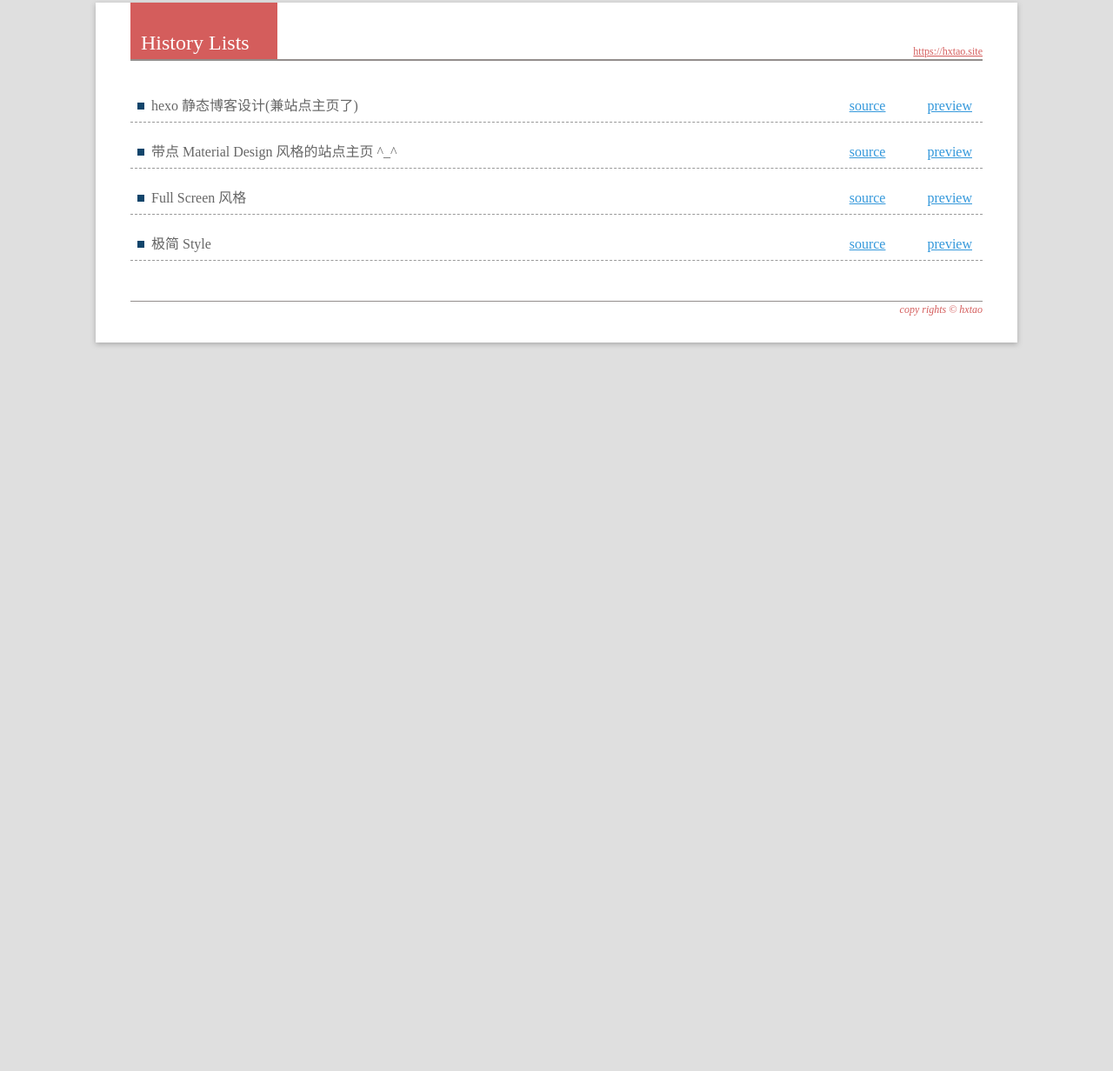
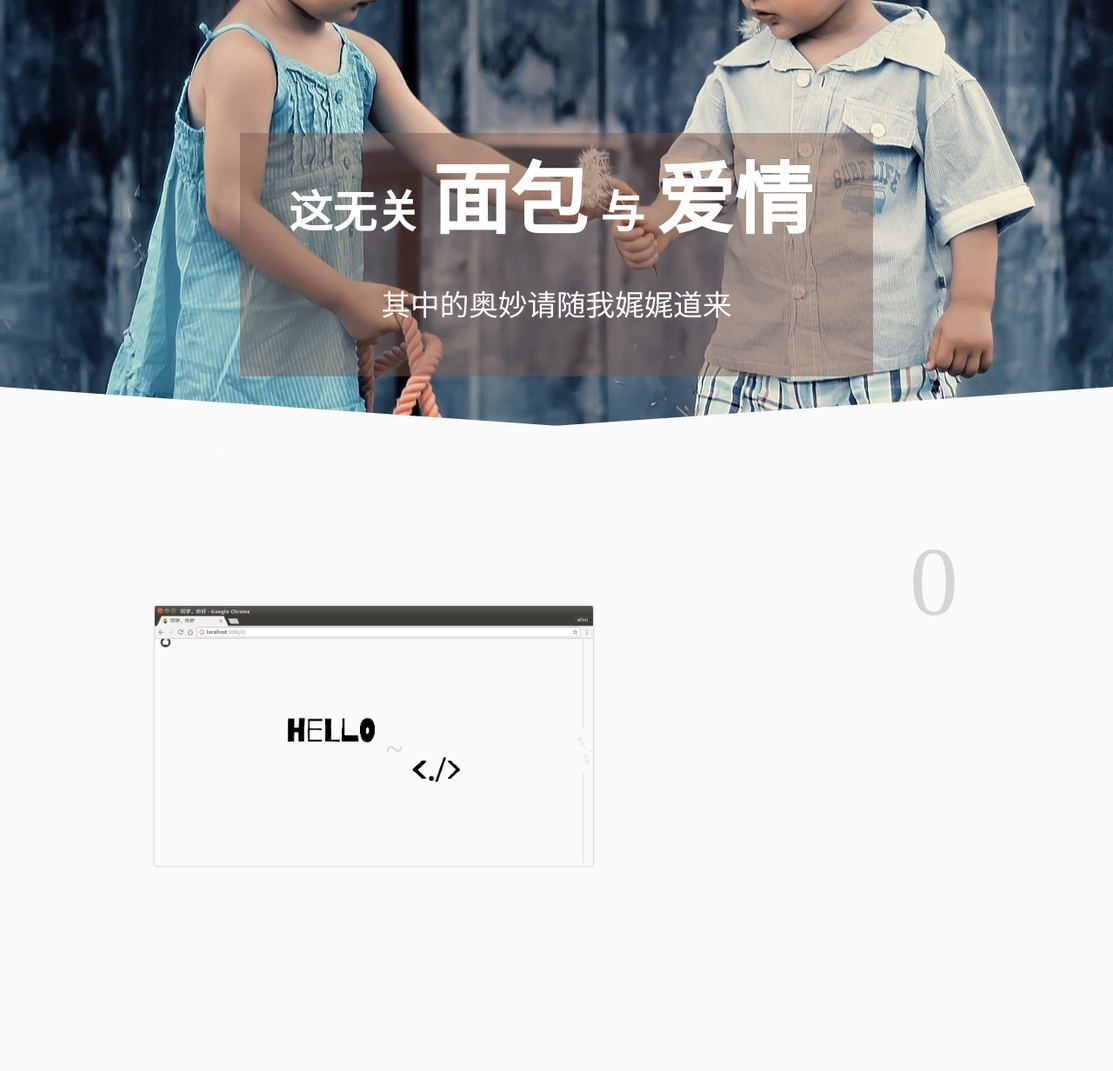
Before and after one commit to huangxutao/hxtao.site, a website: page index.html in a window 1280 px wide. Shown: the part 27-1259 px from the top of the page at 87% size. Before the commit the page ends 800 px from the top, so only its background shows below. Drawn offline with Linux system fonts and the light colour scheme.

Commit message:
来个逼格高的^_^

```diff
--- /dev/null
+++ b/_/css/style.css
@@ -0,0 +1,129 @@
+html,body{
+  margin: 0;
+  width: 100%;
+  height: 100%;
+  font: 14px/1 serif, sans-serif, monospace;
+}
+
+.wrapper{
+  position: relative;
+  width: 100%;
+  height: 80%;
+  cursor: default;
+  user-select: none;
+  overflow: hidden;
+}
+
+.wrapper:before, .wrapper:after{
+  position: absolute;
+  bottom: 0;
+  content: "";
+  width: 100%;
+  height: 12rem;
+  background: #fafafa;
+  z-index: 999;
+}
+
+.wrapper:before{
+  transform: rotate(4deg);
+  transform-origin: top left;
+}
+
+.wrapper:after{
+  transform: rotate(-4deg);
+  transform-origin: top right;
+}
+
+.wrapper .pic{
+  width: 100%;
+  height: 100%;
+  background: url('../images/1.jpg');
+  background-position: center center;
+}
+
+.wrapper .words{
+  position: absolute;
+  top: 0;
+  right: 0;
+  bottom: 0;
+  left: 0;
+  margin: auto;
+  width: 52rem;
+  height: 20rem;
+  color: #fff;
+  text-align: center;
+  background: rgba(121, 85, 72, 0.47);
+  /*background: rgba(158, 158, 158, 0.57);*/
+}
+
+.wrapper .words h1{
+  font-size: 3.6rem;
+}
+
+.wrapper .words h1 span{
+  display: inline-block;
+  padding: 0 1rem;
+  font-size: 6.4rem;
+}
+
+.wrapper .words p{
+  font-size: 2.4rem;
+  line-height: 6rem;
+}
+
+.main{
+  padding-bottom: 6rem;
+  width: 100%;
+  background: #fafafa;
+}
+
+.main .content{
+  margin: 0 auto;
+  width: 100%;
+  max-width: 66rem;
+  height: 44rem;
+}
+
+.main .content .row{
+  padding: 6rem 0;
+  position: relative;
+}
+
+.main .content .row:after{
+  position: absolute;
+  top: 0;
+  right: 0;
+  content: "0";
+  color: #d5d5d5;
+  font-size: 8rem;
+}
+
+.main .content .row .img{
+  position: relative;
+  width: 36rem;
+  box-shadow: 0 0 .2rem #aaa;
+  border-radius: .2rem;
+  transition: all .6s ease;
+}
+
+.main .content .row .img:hover{
+  box-shadow: 0 0 .6rem #aaa;
+}
+
+.main .content .row .img img{
+  width: 100%;
+}
+
+.footer{
+  padding: 5rem 0 3rem;
+  background: #f1f1f1;
+  overflow: hidden;
+}
+
+.footer p, .footer a{
+  font-family: monospace;
+  color: #a5a4a4;
+  font-style: italic;
+  font-size: 1.6rem;
+  text-align: center;
+}
--- a/index.html
+++ b/index.html
@@ -1,177 +1,27 @@
 <!DOCTYPE html>
-<!--
-✄     _          _
-✄    | |__ __  _| |_ __ _  ___
-✄    | '_ \\ \/ / __/ _` |/ _ \
-✄    | | | |>  <| || (_| | (_) |
-✄    |_| |_/_/\_\\__\__,_|\___/
-✄
-✄
--->
 <html lang="en">
 <head>
   <meta charset="UTF-8">
-  <meta name="viewport" content="width=device-width, initial-scale=1, maximum-scale=1, user-scalable=no">
-  <title>站点主页历览</title>
+  <title>Time Line For My Site</title>
+  <link rel="stylesheet" href="_/css/style.css">
 </head>
-<style>
-  html,body{
-    margin: 0;
-    padding: 0;
-    width: 100%;
-    height: 100%;
-    background: #dfdfdf;
-    overflow: hidden;
-  }
-
-  h1, h2, h3{
-    font-weight: normal;
-  }
-
-  a{
-    color: #3498DB;
-  }
-
-  .box{
-    margin: 30px auto;
-    padding: 0 40px;
-    width: 80%;
-    max-width: 980px;
-    min-width: 220px;
-    background: #fff;
-    box-shadow: 0 2px 6px #aaa;
-  }
-
-  .box .header{
-    height: 65px;
-    line-height: 92px;
-    -webkit-user-select: none;
-    cursor: default;
-    border-bottom: 2px solid #938e8c;
-  }
-
-  .box .header:after{
-    display: block;
-    content: "";
-    clear: both;
-  }
-
-  .box .header h1{
-    float: left;
-    margin: 0;
-    height: 100%;
-    padding: 0 32px 0 12px;;
-    color: #fff;
-    font-size: 24px;
-    background: #d45d5c;
-  }
-
-  .box .header h2{
-    float: right;
-    height: 100%;
-    font-size: 12px;
-  }
-
-  .box .header h2 a{
-    color: #d45d5c;
-  }
-
-  .box .row{
-    width: 100%;
-    margin-bottom: 30px;
-    overflow: hidden;
-  }
-
-  .box .row h1{
-    color: rgb(204, 128, 145);
-    font-size: 18px;
-  }
-
-  .box .row p{
-    position: relative;
-    display: block;
-    height: 36px;
-    color: #666;
-    line-height: 36px;
-    text-indent: 24px;
-    text-decoration: none;
-    border-bottom: 1px dashed #999;
-  }
-
-  .box .row p:after{
-    position: absolute;
-    top: 14px;
-    left: 8px;
-    display: block;
-    content: "";
-    width: 8px;
-    height: 8px;
-    background: rgb(17, 69, 107);
-  }
-
-  .box .row p a{
-    float: right;
-    margin: 0 12px;
-  }
-
-  .footer{
-    padding: 2px 0 30px;
-    text-align: right;
-    color: #d45d5c;
-    font-size: 12px;
-    font-style: italic;
-    border-top: 1px solid #938e8c;
-  }
-</style>
 <body>
-  <div class="box">
-    <div class="header"><h1>History Lists</h1><h2><a href="https://hxtao.site/">https://hxtao.site</a></h2></div>
-    <div class="row">
-      <div class="lists"></div>
+  <div class="wrapper">
+    <div class="pic"></div>
+    <div class="words">
+      <h1>这无关<span>面包</span>与<span>爱情</span></h1>
+      <p>其中的奥妙请随我娓娓道来</p>
     </div>
-    <div class="footer">copy rights © hxtao</div>
   </div>
-  <script>
-    ;(function() {
-      function createPage(data) {
-        var data = data || [];
-        var list = document.querySelector('.lists');
-        var prefix_url = 'https://github.com/huangxutao/hxtao.site/tree/master/';
-        var tmp = '';
-
-        for(var i = 0, len = data.length; i < len; i++) {
-          tmp += '<p>' + data[i].sub + '<a href=\"' + data[i].demo + '">preview</a>' + '<a href=\"' + prefix_url +''+ data[i].source +  '\">source</a></p>';
-        }
-
-        return list.innerHTML = tmp;
-      }
-
-      var data = [
-        {
-          sub: 'hexo 静态博客设计(兼站点主页了)',
-          source: '0',
-          demo: '0'
-        },
-        {
-          sub: '带点 Material Design 风格的站点主页 ^_^',
-          source: '1',
-          demo: '1'
-        },
-        {
-          sub: 'Full Screen 风格',
-          source: '2',
-          demo: '2'
-        },
-        {
-          sub: '极简 Style',
-          source: '3',
-          demo: '3'
-        }
-      ];
-
-      createPage(data);
-
-    }());
-  </script>
+  <div class="main">
+    <div class="content">
+      <div class="row">
+        <div class="img"><img src="_/images/0.png" alt=""></div>
+      </div>
+    </div>
+  </div>
+  <div class="footer">
+    <p>© 2017 <a href="https://github.com/huangxutao">hxtao</a> </p>
+  </div>
 </body>
 </html>
```
Also changed, not shown: index.old.html (added, +177 -0 lines), _/images/0.png (added), _/images/1.jpg (added).
